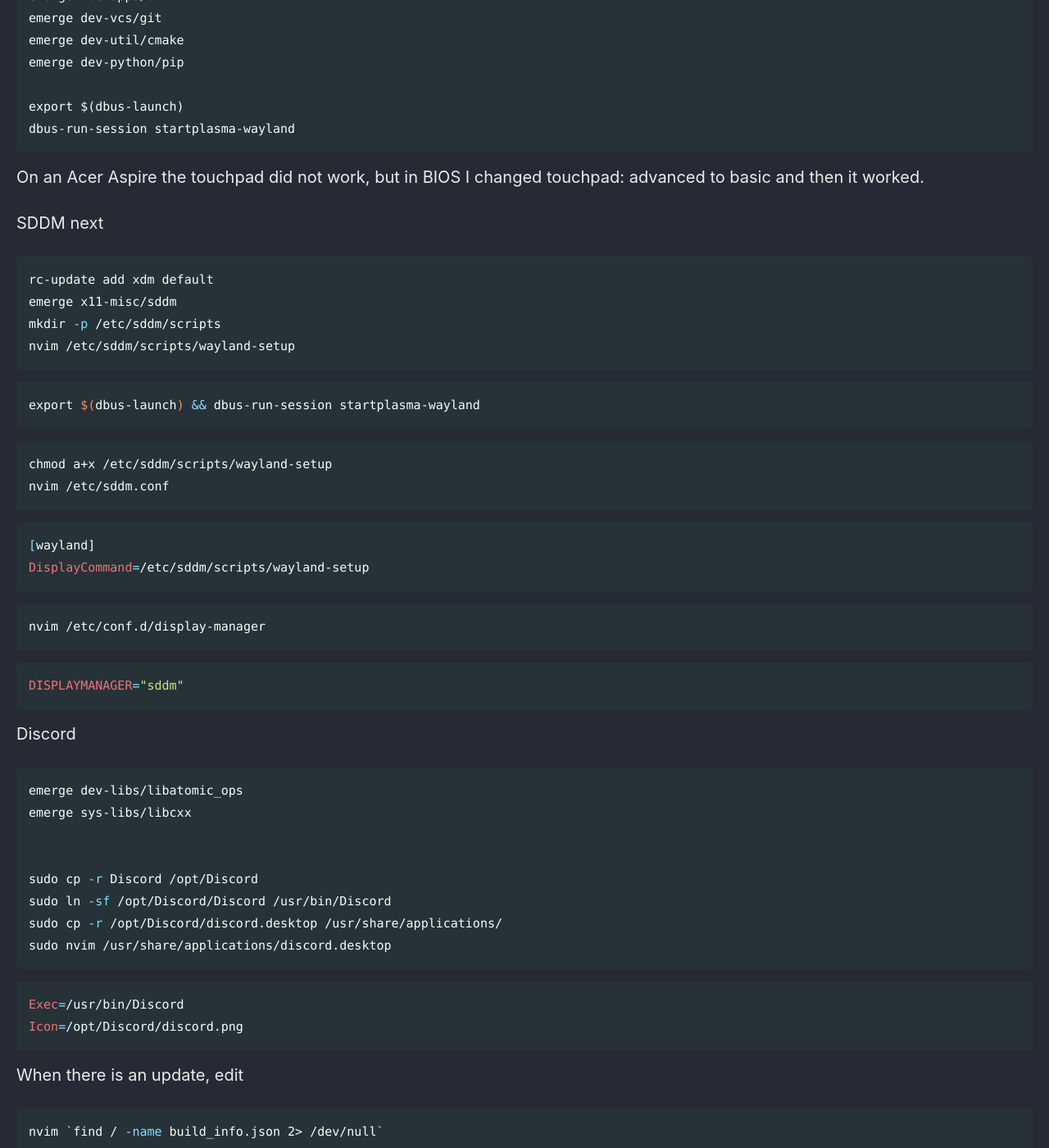
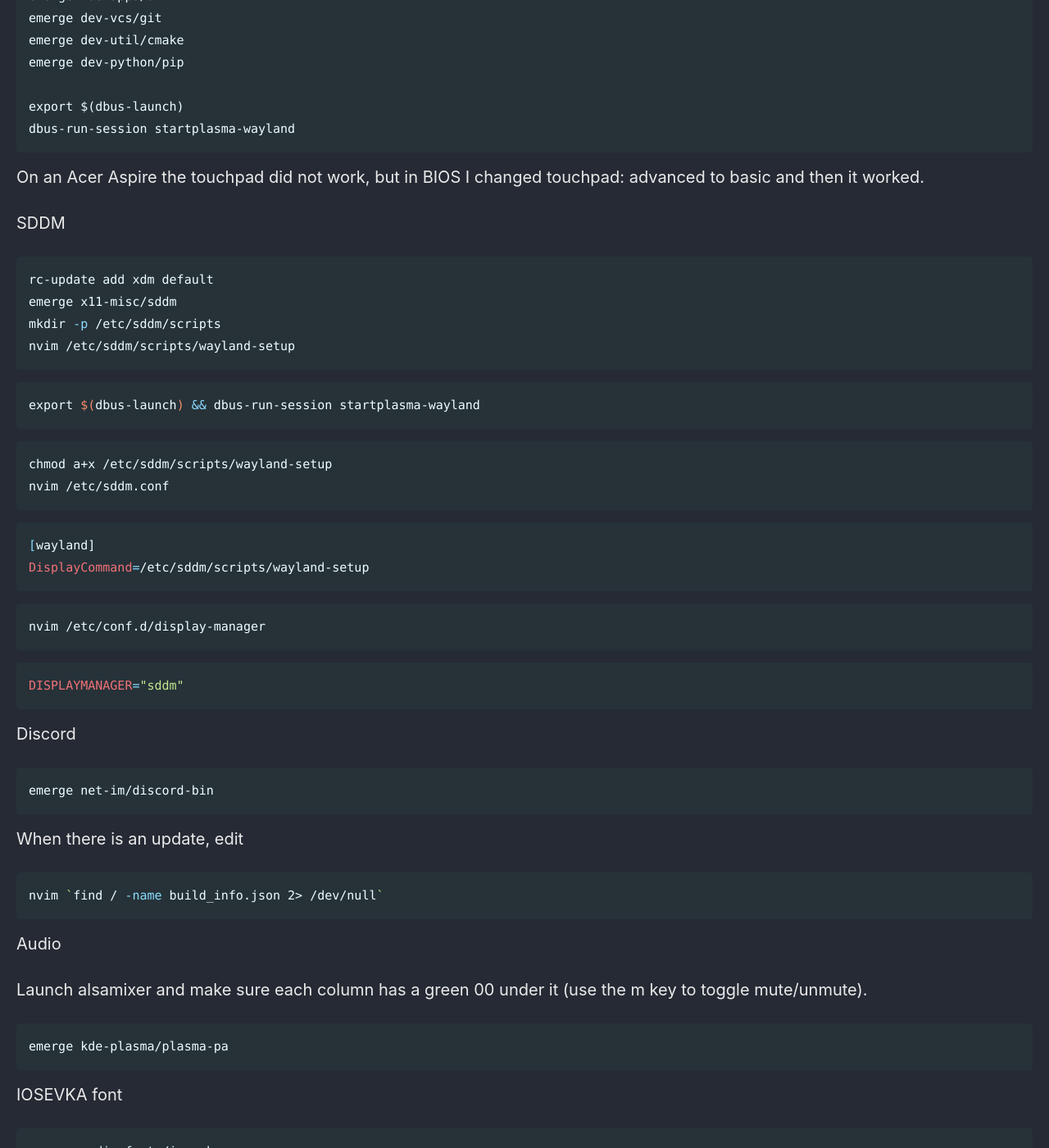
Before and after one commit to Connor-McCartney/Connor-McCartney.github.io, a Jekyll site: the page built from _pages/misc/gentoo.md, in a window 1280 px wide and 1400 px high, scrolled down 6326 px. Shown: the whole window at 82% size. Built offline with Jekyll 4.4.1, drawn with Linux system fonts in a browser that asks for light colours; cached includes are drawn as plain includes.

Commit message:
Update gentoo.md

````diff
--- a/_pages/misc/gentoo.md
+++ b/_pages/misc/gentoo.md
@@ -288,7 +288,7 @@ dbus-run-session startplasma-wayland
 
 On an Acer Aspire the touchpad did not work, but in BIOS I changed touchpad: advanced to basic and then it worked.
 
-SDDM next
+SDDM
 
 ```bash
 rc-update add xdm default
@@ -322,19 +322,7 @@ DISPLAYMANAGER="sddm"
 Discord
 
 ```bash
-emerge dev-libs/libatomic_ops
-emerge sys-libs/libcxx
-
-
-sudo cp -r Discord /opt/Discord
-sudo ln -sf /opt/Discord/Discord /usr/bin/Discord
-sudo cp -r /opt/Discord/discord.desktop /usr/share/applications/
-sudo nvim /usr/share/applications/discord.desktop
-```
-
-```bash
-Exec=/usr/bin/Discord
-Icon=/opt/Discord/discord.png
+emerge net-im/discord-bin
 ```
 
 When there is an update, edit
````
